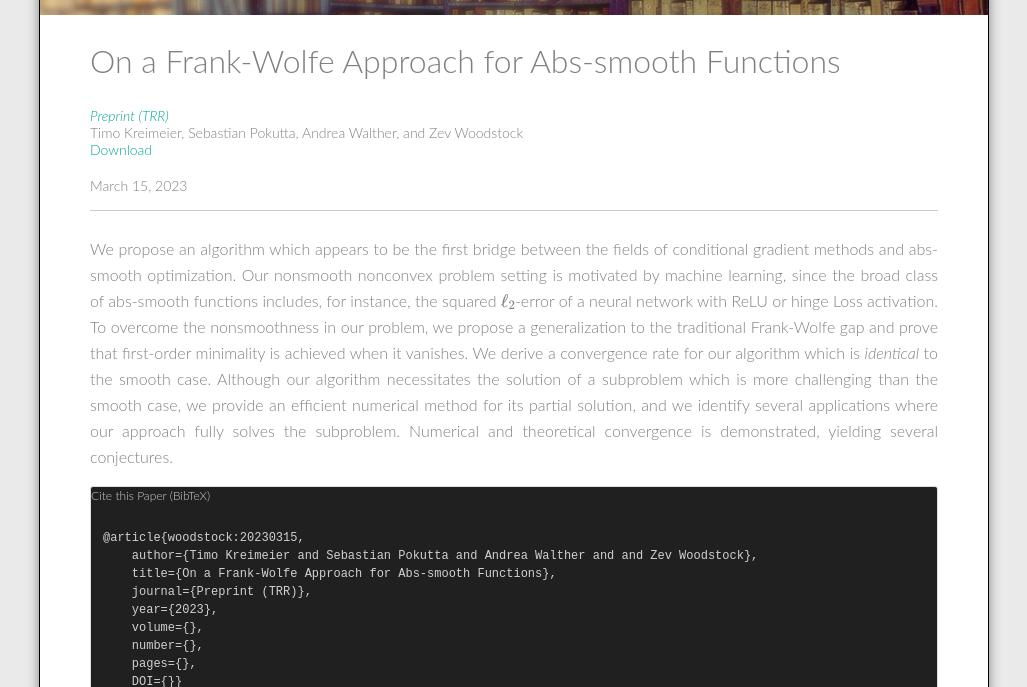
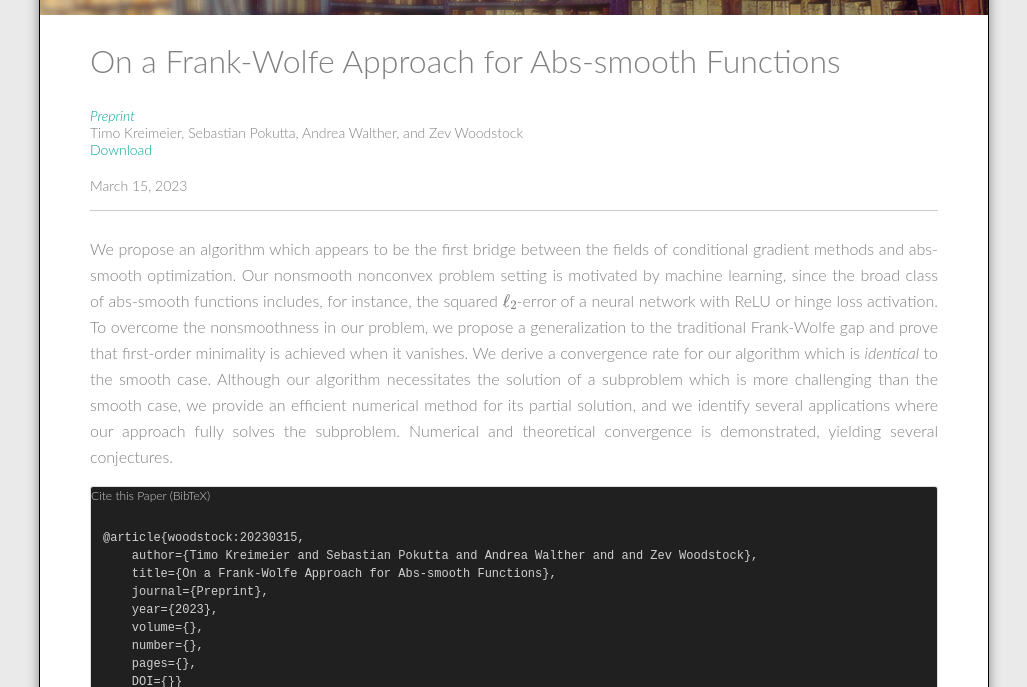
Before and after one commit to zevwoodstock/zevwoodstock.github.io, a Jekyll site: the page built from publications/_posts/2023-03-15-absfw.md, in a window 1280 px wide. Shown: the part 305-992 px from the top of the page, without its empty margins (126-1153 px from the left). Built offline with Jekyll 4.4.1, drawn with Linux system fonts in a browser that asks for light colours; some web fonts are replaced; formulas are drawn with MathJax 3.

Commit message:
Updated links and typos

```diff
--- a/publications/_posts/2023-03-15-absfw.md
+++ b/publications/_posts/2023-03-15-absfw.md
@@ -5,13 +5,13 @@
 title: On a Frank-Wolfe Approach for Abs-smooth Functions
 subtitle:
 author: Timo Kreimeier, Sebastian Pokutta, Andrea Walther, and Zev Woodstock
-venue: Preprint (TRR)
+venue: Preprint
 
-link-text: TRR
-link: https://opus4.kobv.de/opus4-trr154/frontdoor/index/index/start/1/rows/10/sortfield/score/sortorder/desc/searchtype/simple/query/Kreimeier/docId/499
-link-download: /media/publications/abssmooth_fw.pdf
+link-text: arxiv
+link: https://arxiv.org/abs/2303.09881
+link-download: https://arxiv.org/pdf/2303.09881.pdf
 
 date: 2023-03-15
 
 ---
-We propose an algorithm which appears to be the first bridge between the fields of conditional gradient methods and abs-smooth optimization. Our nonsmooth nonconvex problem setting is motivated by machine learning, since the broad class of abs-smooth functions includes, for instance, the squared $\ell_2$-error of a neural network with ReLU or hinge Loss activation. To overcome the nonsmoothness in our problem, we propose a generalization to the traditional Frank-Wolfe gap and prove that first-order minimality is achieved when it vanishes.  We derive a convergence rate for our algorithm which is *identical* to the smooth case. Although our algorithm necessitates the solution of a subproblem which is more challenging than the smooth case, we provide an efficient numerical method for its partial solution, and we identify several applications where our approach fully solves the subproblem. Numerical and theoretical convergence is demonstrated, yielding several conjectures.
+We propose an algorithm which appears to be the first bridge between the fields of conditional gradient methods and abs-smooth optimization. Our nonsmooth nonconvex problem setting is motivated by machine learning, since the broad class of abs-smooth functions includes, for instance, the squared $\ell_2$-error of a neural network with ReLU or hinge loss activation. To overcome the nonsmoothness in our problem, we propose a generalization to the traditional Frank-Wolfe gap and prove that first-order minimality is achieved when it vanishes.  We derive a convergence rate for our algorithm which is *identical* to the smooth case. Although our algorithm necessitates the solution of a subproblem which is more challenging than the smooth case, we provide an efficient numerical method for its partial solution, and we identify several applications where our approach fully solves the subproblem. Numerical and theoretical convergence is demonstrated, yielding several conjectures.
```
Also changed, not shown: 1 other file.
